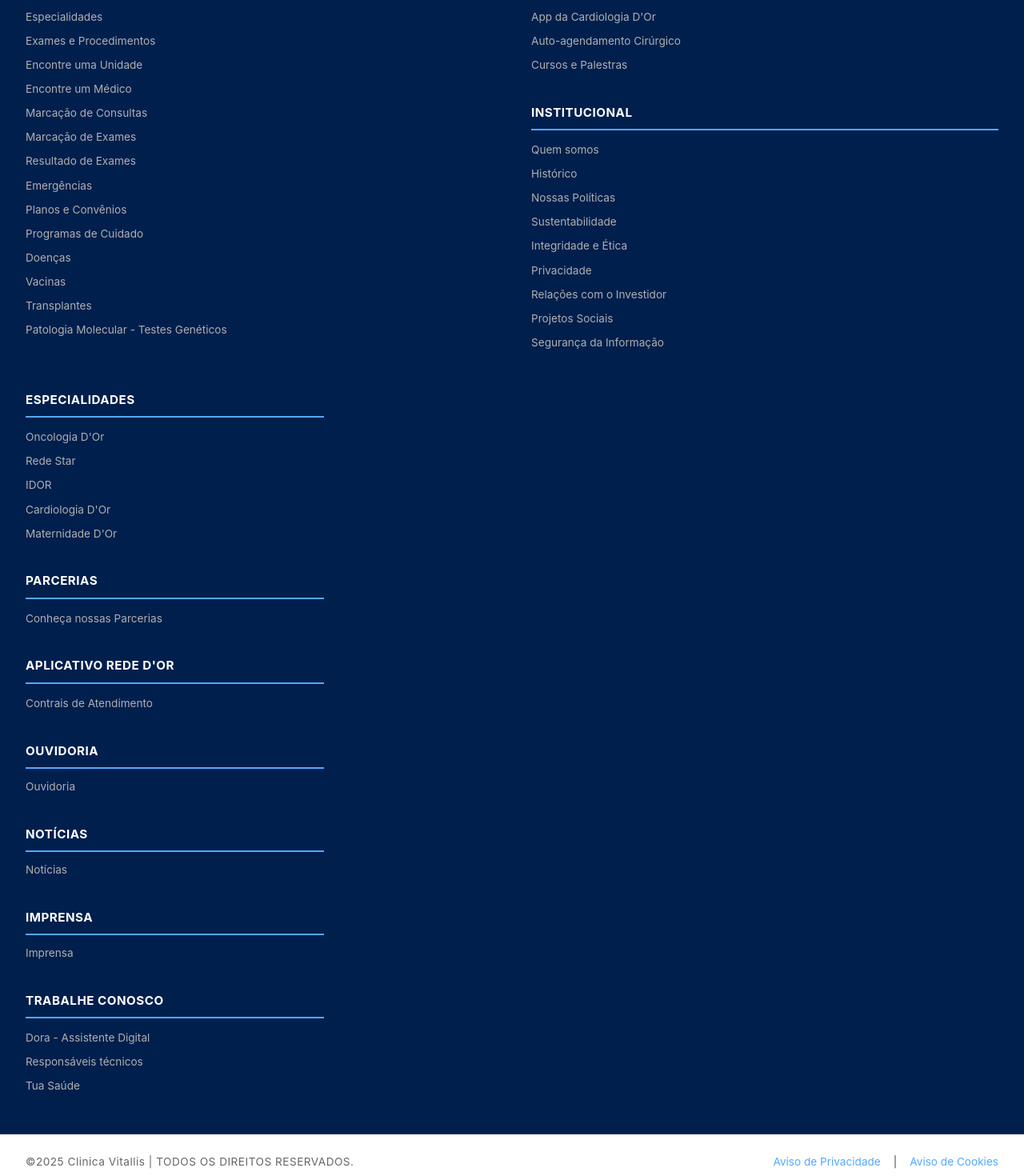
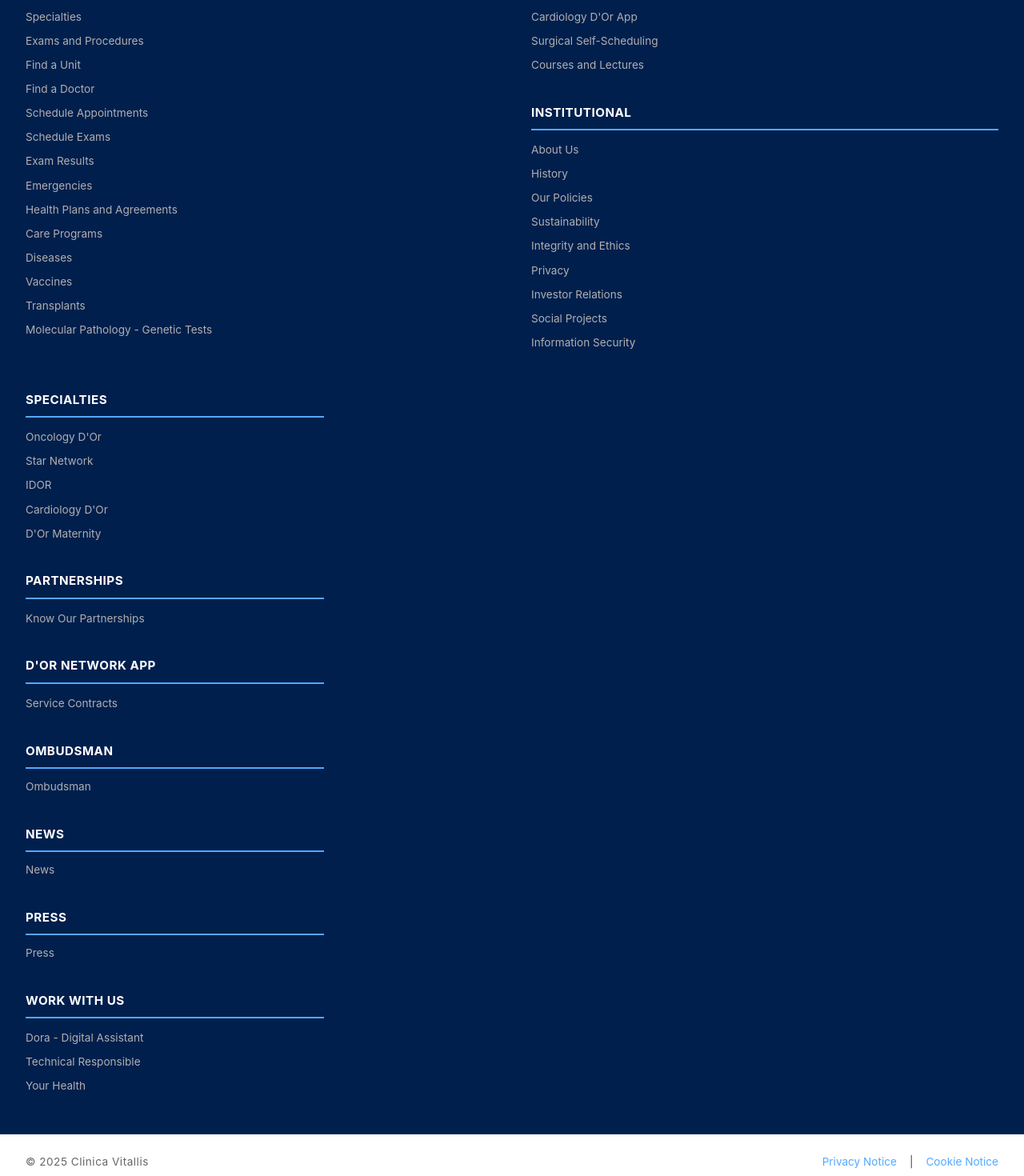
Before and after one commit to Thercules/src-clinicavitalis-access, a Vue app in the folder src/client/: page /about in a window 1280 px wide. Shown: the part 3380-4850 px from the top of the page at 80% size. Built offline with nearby package versions, Linux system fonts and the light colour scheme.

Commit message:
[CVTI-10300-GM] fix: put texts on i18n translate and attempt adjust vlibra button

```diff
--- a/src/client/src/components/HomeClinicImageComponent.vue
+++ b/src/client/src/components/HomeClinicImageComponent.vue
@@ -20,7 +20,6 @@
 width: 100%;
 height: 500px;
 overflow: hidden;
-/* margin-top: calc(60px); */
 }
 
 .home_clinic_image__img {
--- a/src/client/src/components/HomeFooter.vue
+++ b/src/client/src/components/HomeFooter.vue
@@ -1,6 +1,12 @@
 <script>
+import { useI18n } from 'vue-i18n'
+
 export default {
   name: "HomeFooter",
+  setup() {
+    const { t } = useI18n()
+    return { t }
+  },
   data() {
     return {
       currentYear: new Date().getFullYear()
@@ -13,12 +19,12 @@
   <footer class="footer">
     <div class="footer-container">
       <div class="footer-copyright">
-        <p>©{{ currentYear }} Clinica Vitallis | TODOS OS DIREITOS RESERVADOS.</p>
+        <p>{{ t('homeFooter.copyright', { year: currentYear }) }}</p>
       </div>
       <div class="footer-links">
-        <a href="#">Aviso de Privacidade</a>
+        <a href="#">{{ t('homeFooter.privacyNotice') }}</a>
         <span class="separator">|</span>
-        <a href="#">Aviso de Cookies</a>
+        <a href="#">{{ t('homeFooter.cookieNotice') }}</a>
       </div>
     </div>
   </footer>
--- a/src/client/src/components/HomeLibrasButton.vue
+++ b/src/client/src/components/HomeLibrasButton.vue
@@ -66,6 +66,11 @@
 
       script.onerror = () => {
         console.error('❌ Erro ao carregar VLibras')
+        // Tenta carregar do CDN alternativo
+        const altScript = document.createElement('script')
+        altScript.src = 'https://www.vlibras.gov.br/app'
+        altScript.async = true
+        document.body.appendChild(altScript)
       }
 
       document.body.appendChild(script)
--- a/src/client/src/components/HomeSubFooter.vue
+++ b/src/client/src/components/HomeSubFooter.vue
@@ -1,127 +1,126 @@
 <script>
+import { useI18n } from 'vue-i18n'
+
 export default {
-  name: "HomeSubFooter"
+  name: "HomeSubFooter",
+  setup() {
+    const { t, locale } = useI18n()
+    const messages = useI18n().messages
+
+    const getItems = (key) => {
+      const keys = key.split('.')
+      let data = messages.value[locale.value]
+      for (let k of keys) {
+        data = data[k]
+      }
+      return Array.isArray(data) ? data : []
+    }
+
+    return {
+      t,
+      getItems
+    }
+  }
 };
 </script>
 
 <template>
   <footer class="sub-footer">
     <div class="sub-footer-container">
-      <!-- Seção Esquerda: Logo e Contato -->
       <div class="footer-section footer-left">
         <div class="footer-logo">
-          <span class="logo-text">Clinica Vitallis</span>
+          <span class="logo-text">{{ t('homeSubFooter.logo') }}</span>
         </div>
         <div class="footer-contact">
           <p class="contact-item">
             <span class="contact-icon">☎️</span>
             <span class="contact-info">
-              <span class="contact-label">Fale com a Dora</span>
-              <span class="contact-number">(21) 2101-2658</span>
+              <span class="contact-label">{{ t('homeSubFooter.contact.dora') }}</span>
+              <span class="contact-number">{{ t('homeSubFooter.contact.doraPhone') }}</span>
             </span>
           </p>
           <p class="contact-item">
             <span class="contact-icon">📞</span>
             <span class="contact-info">
-              <span class="contact-label">Central</span>
-              <span class="contact-number">3003-3230</span>
+              <span class="contact-label">{{ t('homeSubFooter.contact.central') }}</span>
+              <span class="contact-number">{{ t('homeSubFooter.contact.centralPhone') }}</span>
             </span>
           </p>
         </div>
-        <!-- Social Media Icons -->
         <div class="social-media">
-          <a href="#" class="social-icon" title="Facebook" aria-label="Facebook">f</a>
-          <a href="#" class="social-icon" title="LinkedIn" aria-label="LinkedIn">in</a>
-          <a href="#" class="social-icon" title="Instagram" aria-label="Instagram">📷</a>
-          <a href="#" class="social-icon" title="X/Twitter" aria-label="X/Twitter">𝕏</a>
-          <a href="#" class="social-icon" title="WhatsApp" aria-label="WhatsApp">💬</a>
-          <a href="#" class="social-icon" title="YouTube" aria-label="YouTube">▶</a>
+          <a href="#" class="social-icon" :title="t('homeSubFooter.social.facebook')" :aria-label="t('homeSubFooter.social.facebook')">f</a>
+          <a href="#" class="social-icon" :title="t('homeSubFooter.social.linkedin')" :aria-label="t('homeSubFooter.social.linkedin')">in</a>
+          <a href="#" class="social-icon" :title="t('homeSubFooter.social.instagram')" :aria-label="t('homeSubFooter.social.instagram')">📷</a>
+          <a href="#" class="social-icon" :title="t('homeSubFooter.social.twitter')" :aria-label="t('homeSubFooter.social.twitter')">𝕏</a>
+          <a href="#" class="social-icon" :title="t('homeSubFooter.social.whatsapp')" :aria-label="t('homeSubFooter.social.whatsapp')">💬</a>
+          <a href="#" class="social-icon" :title="t('homeSubFooter.social.youtube')" :aria-label="t('homeSubFooter.social.youtube')">▶</a>
         </div>
       </div>
 
-      <!-- Seção Centro: Links de Menu -->
       <div class="footer-section footer-center">
         <div class="footer-column">
-          <h4 class="footer-title">HOME</h4>
+          <h4 class="footer-title">{{ t('homeSubFooter.menu.home.title') }}</h4>
           <ul class="footer-links">
-            <li><a href="#">Para Pacientes</a></li>
-            <li><a href="#">Especialidades</a></li>
-            <li><a href="#">Exames e Procedimentos</a></li>
-            <li><a href="#">Encontre uma Unidade</a></li>
-            <li><a href="#">Encontre um Médico</a></li>
-            <li><a href="#">Marcação de Consultas</a></li>
-            <li><a href="#">Marcação de Exames</a></li>
-            <li><a href="#">Resultado de Exames</a></li>
-            <li><a href="#">Emergências</a></li>
-            <li><a href="#">Planos e Convênios</a></li>
-            <li><a href="#">Programas de Cuidado</a></li>
-            <li><a href="#">Doenças</a></li>
-            <li><a href="#">Vacinas</a></li>
-            <li><a href="#">Transplantes</a></li>
-            <li><a href="#">Patologia Molecular - Testes Genéticos</a></li>
+            <li v-for="(item, index) in getItems('homeSubFooter.menu.home.items')" :key="`home-${index}`">
+              <a href="#">{{ item }}</a>
+            </li>
           </ul>
         </div>
 
         <div class="footer-column">
-          <h4 class="footer-title">Resultado de Exames</h4>
+          <h4 class="footer-title">{{ t('homeSubFooter.menu.exams.title') }}</h4>
           <ul class="footer-links">
-            <li><a href="#">Encontre um Médico</a></li>
-            <li><a href="#">App da Cardiologia D'Or</a></li>
-            <li><a href="#">Auto-agendamento Cirúrgico</a></li>
-            <li><a href="#">Cursos e Palestras</a></li>
+            <li v-for="(item, index) in getItems('homeSubFooter.menu.exams.items')" :key="`exams-${index}`">
+              <a href="#">{{ item }}</a>
+            </li>
           </ul>
 
-          <h4 class="footer-title" style="margin-top: 1.5rem;">Institucional</h4>
+          <h4 class="footer-title" style="margin-top: 1.5rem;">{{ t('homeSubFooter.menu.institutional.title') }}</h4>
           <ul class="footer-links">
-            <li><a href="#">Quem somos</a></li>
-            <li><a href="#">Histórico</a></li>
-            <li><a href="#">Nossas Políticas</a></li>
-            <li><a href="#">Sustentabilidade</a></li>
-            <li><a href="#">Integridade e Ética</a></li>
-            <li><a href="#">Privacidade</a></li>
-            <li><a href="#">Relações com o Investidor</a></li>
-            <li><a href="#">Projetos Sociais</a></li>
-            <li><a href="#">Segurança da Informação</a></li>
+            <li v-for="(item, index) in getItems('homeSubFooter.menu.institutional.items')" :key="`institutional-${index}`">
+              <a href="#">{{ item }}</a>
+            </li>
           </ul>
         </div>
       </div>
 
-      <!-- Seção Direita: Outros Links e Parcerias -->
       <div class="footer-section footer-right">
         <div class="footer-column">
-          <h4 class="footer-title">Especialidades</h4>
+          <h4 class="footer-title">{{ t('homeSubFooter.menu.specialties.title') }}</h4>
           <ul class="footer-links">
-            <li><a href="#">Oncologia D'Or</a></li>
-            <li><a href="#">Rede Star</a></li>
-            <li><a href="#">IDOR</a></li>
-            <li><a href="#">Cardiologia D'Or</a></li>
-            <li><a href="#">Maternidade D'Or</a></li>
+            <li v-for="(item, index) in getItems('homeSubFooter.menu.specialties.items')" :key="`specialties-${index}`">
+              <a href="#">{{ item }}</a>
+            </li>
           </ul>
 
-          <h4 class="footer-title" style="margin-top: 1.5rem;">Parcerias</h4>
+          <h4 class="footer-title" style="margin-top: 1.5rem;">{{ t('homeSubFooter.menu.partnerships.title') }}</h4>
           <ul class="footer-links">
-            <li><a href="#">Conheça nossas Parcerias</a></li>
+            <li v-for="(item, index) in getItems('homeSubFooter.menu.partnerships.items')" :key="`partnerships-${index}`">
+              <a href="#">{{ item }}</a>
+            </li>
           </ul>
 
-          <h4 class="footer-title" style="margin-top: 1.5rem;">Aplicativo Rede D'Or</h4>
+          <h4 class="footer-title" style="margin-top: 1.5rem;">{{ t('homeSubFooter.menu.app.title') }}</h4>
           <ul class="footer-links">
-            <li><a href="#">Contrais de Atendimento</a></li>
+            <li v-for="(item, index) in getItems('homeSubFooter.menu.app.items')" :key="`app-${index}`">
+              <a href="#">{{ item }}</a>
+            </li>
           </ul>
 
-          <h4 class="footer-title" style="margin-top: 1.5rem;">Ouvidoria</h4>
-          <p class="footer-link-text">Ouvidoria</p>
+          <h4 class="footer-title" style="margin-top: 1.5rem;">{{ t('homeSubFooter.menu.ombudsman.title') }}</h4>
+          <p class="footer-link-text">{{ t('homeSubFooter.menu.ombudsman.text') }}</p>
 
-          <h4 class="footer-title" style="margin-top: 1.5rem;">Notícias</h4>
-          <p class="footer-link-text">Notícias</p>
+          <h4 class="footer-title" style="margin-top: 1.5rem;">{{ t('homeSubFooter.menu.news.title') }}</h4>
+          <p class="footer-link-text">{{ t('homeSubFooter.menu.news.text') }}</p>
 
-          <h4 class="footer-title" style="margin-top: 1.5rem;">Imprensa</h4>
-          <p class="footer-link-text">Imprensa</p>
+          <h4 class="footer-title" style="margin-top: 1.5rem;">{{ t('homeSubFooter.menu.press.title') }}</h4>
+          <p class="footer-link-text">{{ t('homeSubFooter.menu.press.text') }}</p>
 
-          <h4 class="footer-title" style="margin-top: 1.5rem;">Trabalhe Conosco</h4>
+          <h4 class="footer-title" style="margin-top: 1.5rem;">{{ t('homeSubFooter.menu.careers.title') }}</h4>
           <ul class="footer-links">
-            <li><a href="#">Dora - Assistente Digital</a></li>
-            <li><a href="#">Responsáveis técnicos</a></li>
-            <li><a href="#">Tua Saúde</a></li>
+            <li v-for="(item, index) in getItems('homeSubFooter.menu.careers.items')" :key="`careers-${index}`">
+              <a href="#">{{ item }}</a>
+            </li>
           </ul>
         </div>
       </div>
@@ -145,7 +144,6 @@
   gap: 3rem;
 }
 
-/* Seção Esquerda */
 .footer-left {
   display: flex;
   flex-direction: column;
@@ -201,7 +199,6 @@
   color: #fff;
 }
 
-/* Redes Sociais */
 .social-media {
   display: flex;
   gap: 1rem;
@@ -230,7 +227,6 @@
   transform: translateY(-3px);
 }
 
-/* Colunas de Links */
 .footer-section {
   display: flex;
   flex-direction: column;
@@ -298,7 +294,6 @@
   margin: 0;
 }
 
-/* Responsividade */
 @media (max-width: 1024px) {
   .sub-footer-container {
     grid-template-columns: 1fr;
--- a/src/client/src/locales/en.json
+++ b/src/client/src/locales/en.json
@@ -86,5 +86,114 @@
     "buttonTitle": "Click to activate Libras",
     "buttonLabel": "Accessibility button - Brazilian Sign Language",
     "buttonText": "LIBRAS"
+  },
+  "homeFooter": {
+    "copyright": "© {year} Clinica Vitallis | ALL RIGHTS RESERVED.",
+    "privacyNotice": "Privacy Notice",
+    "cookieNotice": "Cookie Notice"
+  },
+  "homeSubFooter": {
+    "logo": "Clinica Vitallis",
+    "contact": {
+      "dora": "Talk to Dora",
+      "doraPhone": "(21) 2101-2658",
+      "central": "Central",
+      "centralPhone": "3003-3230"
+    },
+    "social": {
+      "facebook": "Facebook",
+      "linkedin": "LinkedIn",
+      "instagram": "Instagram",
+      "twitter": "X/Twitter",
+      "whatsapp": "WhatsApp",
+      "youtube": "YouTube"
+    },
+    "menu": {
+      "home": {
+        "title": "HOME",
+        "items": [
+          "For Patients",
+          "Specialties",
+          "Exams and Procedures",
+          "Find a Unit",
+          "Find a Doctor",
+          "Schedule Appointments",
+          "Schedule Exams",
+          "Exam Results",
+          "Emergencies",
+          "Health Plans and Agreements",
+          "Care Programs",
+          "Diseases",
+          "Vaccines",
+          "Transplants",
+          "Molecular Pathology - Genetic Tests"
+        ]
+      },
+      "exams": {
+        "title": "Exam Results",
+        "items": [
+          "Find a Doctor",
+          "Cardiology D'Or App",
+          "Surgical Self-Scheduling",
+          "Courses and Lectures"
+        ]
+      },
+      "institutional": {
+        "title": "Institutional",
+        "items": [
+          "About Us",
+          "History",
+          "Our Policies",
+          "Sustainability",
+          "Integrity and Ethics",
+          "Privacy",
+          "Investor Relations",
+          "Social Projects",
+          "Information Security"
+        ]
+      },
+      "specialties": {
+        "title": "Specialties",
+        "items": [
+          "Oncology D'Or",
+          "Star Network",
+          "IDOR",
+          "Cardiology D'Or",
+          "D'Or Maternity"
+        ]
+      },
+      "partnerships": {
+        "title": "Partnerships",
+        "items": [
+          "Know Our Partnerships"
+        ]
+      },
+      "app": {
+        "title": "D'Or Network App",
+        "items": [
+          "Service Contracts"
+        ]
+      },
+      "ombudsman": {
+        "title": "Ombudsman",
+        "text": "Ombudsman"
+      },
+      "news": {
+        "title": "News",
+        "text": "News"
+      },
+      "press": {
+        "title": "Press",
+        "text": "Press"
+      },
+      "careers": {
+        "title": "Work With Us",
+        "items": [
+          "Dora - Digital Assistant",
+          "Technical Responsible",
+          "Your Health"
+        ]
+      }
+    }
   }
 }
--- a/src/client/src/locales/pt-BR.json
+++ b/src/client/src/locales/pt-BR.json
@@ -86,5 +86,114 @@
     "buttonTitle": "Clique para ativar Libras",
     "buttonLabel": "Botão de acessibilidade - Língua Brasileira de Sinais",
     "buttonText": "Libras"
+  },
+  "homeFooter": {
+    "copyright": "© {year} Clinica Vitallis | TODOS OS DIREITOS RESERVADOS.",
+    "privacyNotice": "Aviso de Privacidade",
+    "cookieNotice": "Aviso de Cookies"
+  },
+  "homeSubFooter": {
+    "logo": "Clinica Vitallis",
+    "contact": {
+      "dora": "Fale com a Dora",
+      "doraPhone": "(21) 2101-2658",
+      "central": "Central",
+      "centralPhone": "3003-3230"
+    },
+    "social": {
+      "facebook": "Facebook",
+      "linkedin": "LinkedIn",
+      "instagram": "Instagram",
+      "twitter": "X/Twitter",
+      "whatsapp": "WhatsApp",
+      "youtube": "YouTube"
+    },
+    "menu": {
+      "home": {
+        "title": "HOME",
+        "items": [
+          "Para Pacientes",
+          "Especialidades",
+          "Exames e Procedimentos",
+          "Encontre uma Unidade",
+          "Encontre um Médico",
+          "Marcação de Consultas",
+          "Marcação de Exames",
+          "Resultado de Exames",
+          "Emergências",
+          "Planos e Convênios",
+          "Programas de Cuidado",
+          "Doenças",
+          "Vacinas",
+          "Transplantes",
+          "Patologia Molecular - Testes Genéticos"
+        ]
+      },
+      "exams": {
+        "title": "Resultado de Exames",
+        "items": [
+          "Encontre um Médico",
+          "App da Cardiologia D'Or",
+          "Auto-agendamento Cirúrgico",
+          "Cursos e Palestras"
+        ]
+      },
+      "institutional": {
+        "title": "Institucional",
+        "items": [
+          "Quem somos",
+          "Histórico",
+          "Nossas Políticas",
+          "Sustentabilidade",
+          "Integridade e Ética",
+          "Privacidade",
+          "Relações com o Investidor",
+          "Projetos Sociais",
+          "Segurança da Informação"
+        ]
+      },
+      "specialties": {
+        "title": "Especialidades",
+        "items": [
+          "Oncologia D'Or",
+          "Rede Star",
+          "IDOR",
+          "Cardiologia D'Or",
+          "Maternidade D'Or"
+        ]
+      },
+      "partnerships": {
+        "title": "Parcerias",
+        "items": [
+          "Conheça nossas Parcerias"
+        ]
+      },
+      "app": {
+        "title": "Aplicativo Rede D'Or",
+        "items": [
+          "Contrais de Atendimento"
+        ]
+      },
+      "ombudsman": {
+        "title": "Ouvidoria",
+        "text": "Ouvidoria"
+      },
+      "news": {
+        "title": "Notícias",
+        "text": "Notícias"
+      },
+      "press": {
+        "title": "Imprensa",
+        "text": "Imprensa"
+      },
+      "careers": {
+        "title": "Trabalhe Conosco",
+        "items": [
+          "Dora - Assistente Digital",
+          "Responsáveis técnicos",
+          "Tua Saúde"
+        ]
+      }
+    }
   }
 }
```
